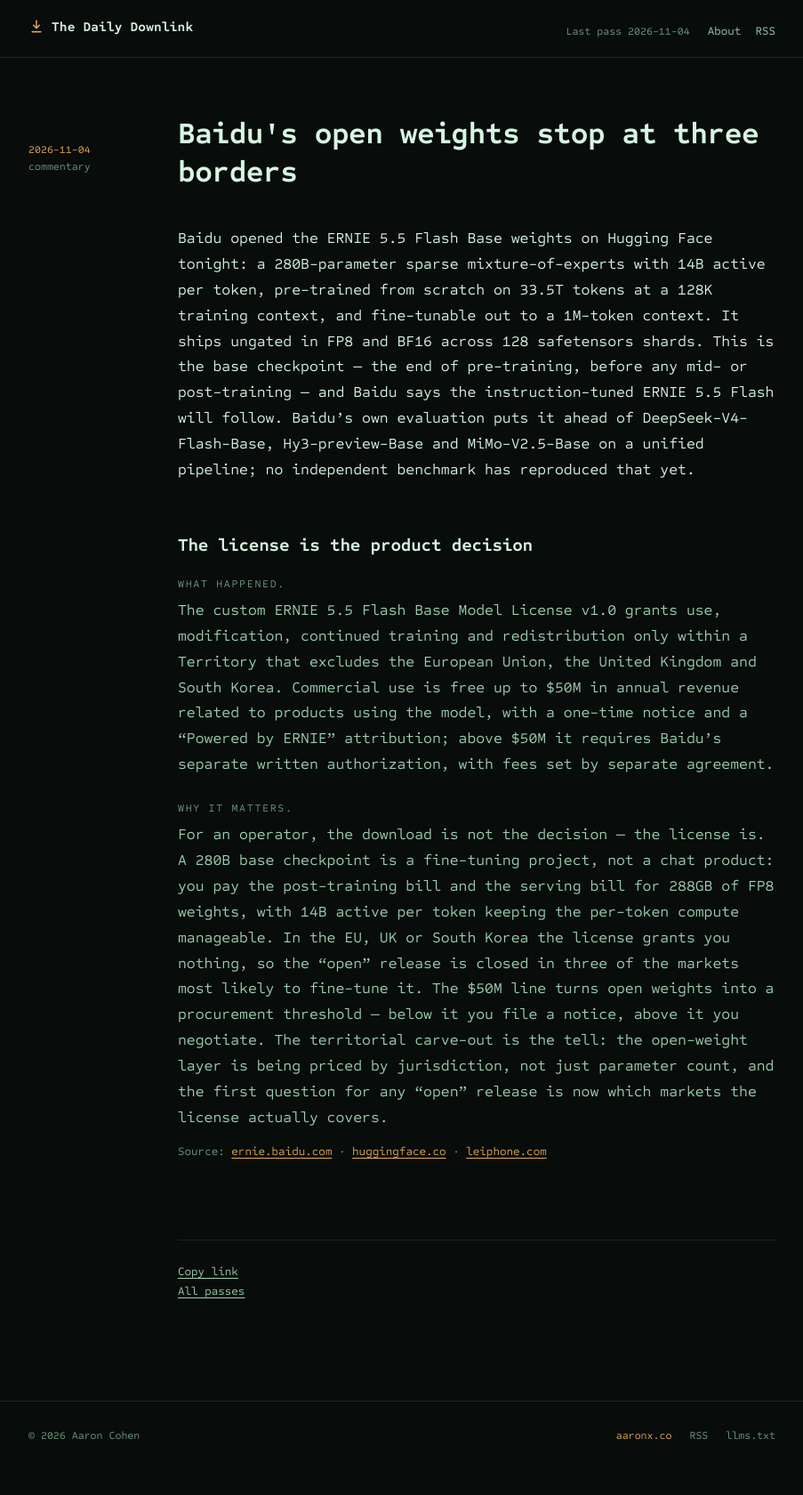
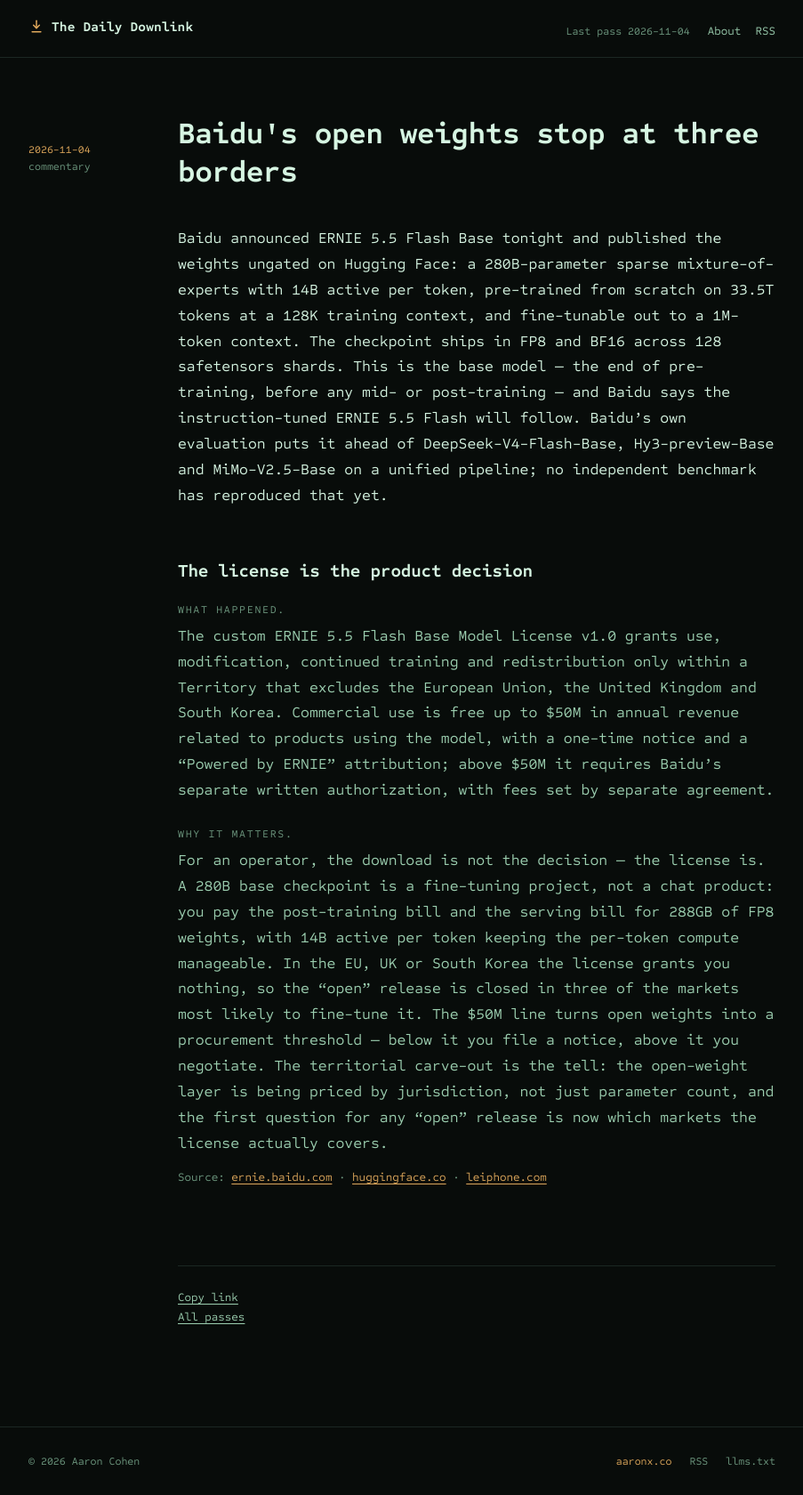
Before and after one commit to cheesejaguar/daily-downlink, a Jekyll site: the page built from _posts/2026-11-04-baidus-open-weights-stop-at-three-borders.md, in a window 1280 px wide. Shown: the whole page at 89% size, without its empty margins (188-1091 px from the left). Built offline with Jekyll 4.4.1, drawn with Linux system fonts in a browser that asks for light colours; before the commit the page ends 1652 px from its top, so only the background shows below that.

Commit message:
post: baidus-open-weights-stop-at-three-borders (lede fix)

```diff
--- a/_posts/2026-11-04-baidus-open-weights-stop-at-three-borders.md
+++ b/_posts/2026-11-04-baidus-open-weights-stop-at-three-borders.md
@@ -6,7 +6,7 @@
 draft: false
 ---
 
-Baidu opened the ERNIE 5.5 Flash Base weights on Hugging Face tonight: a 280B-parameter sparse mixture-of-experts with 14B active per token, pre-trained from scratch on 33.5T tokens at a 128K training context, and fine-tunable out to a 1M-token context. It ships ungated in FP8 and BF16 across 128 safetensors shards. This is the base checkpoint — the end of pre-training, before any mid- or post-training — and Baidu says the instruction-tuned ERNIE 5.5 Flash will follow. Baidu's own evaluation puts it ahead of DeepSeek-V4-Flash-Base, Hy3-preview-Base and MiMo-V2.5-Base on a unified pipeline; no independent benchmark has reproduced that yet.
+Baidu announced ERNIE 5.5 Flash Base tonight and published the weights ungated on Hugging Face: a 280B-parameter sparse mixture-of-experts with 14B active per token, pre-trained from scratch on 33.5T tokens at a 128K training context, and fine-tunable out to a 1M-token context. The checkpoint ships in FP8 and BF16 across 128 safetensors shards. This is the base model — the end of pre-training, before any mid- or post-training — and Baidu says the instruction-tuned ERNIE 5.5 Flash will follow. Baidu's own evaluation puts it ahead of DeepSeek-V4-Flash-Base, Hy3-preview-Base and MiMo-V2.5-Base on a unified pipeline; no independent benchmark has reproduced that yet.
 
 ## The license is the product decision
 
```
